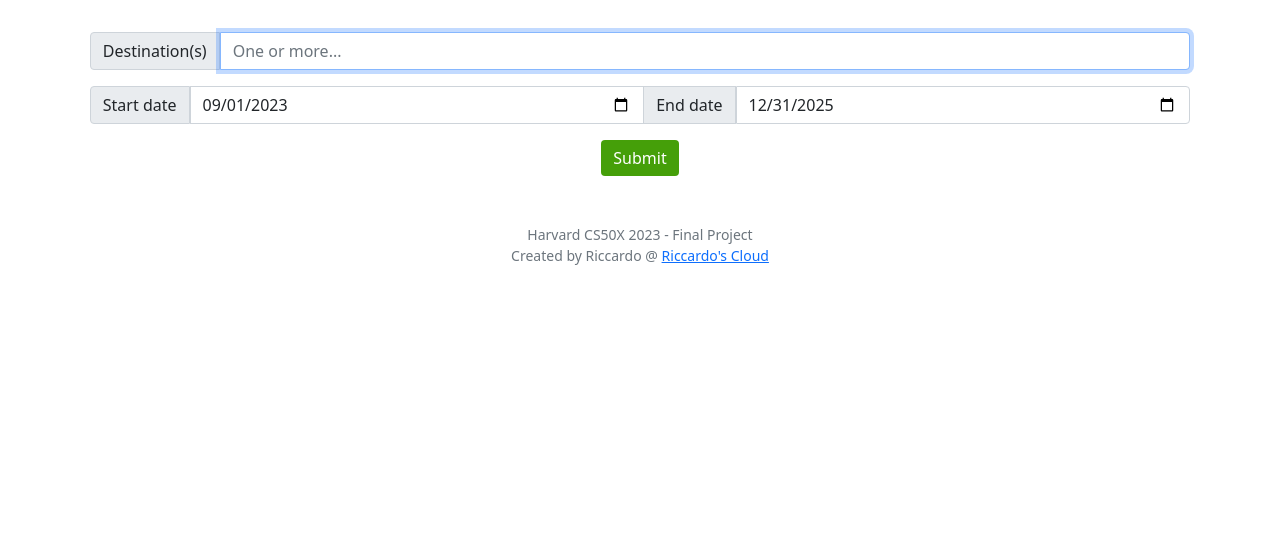
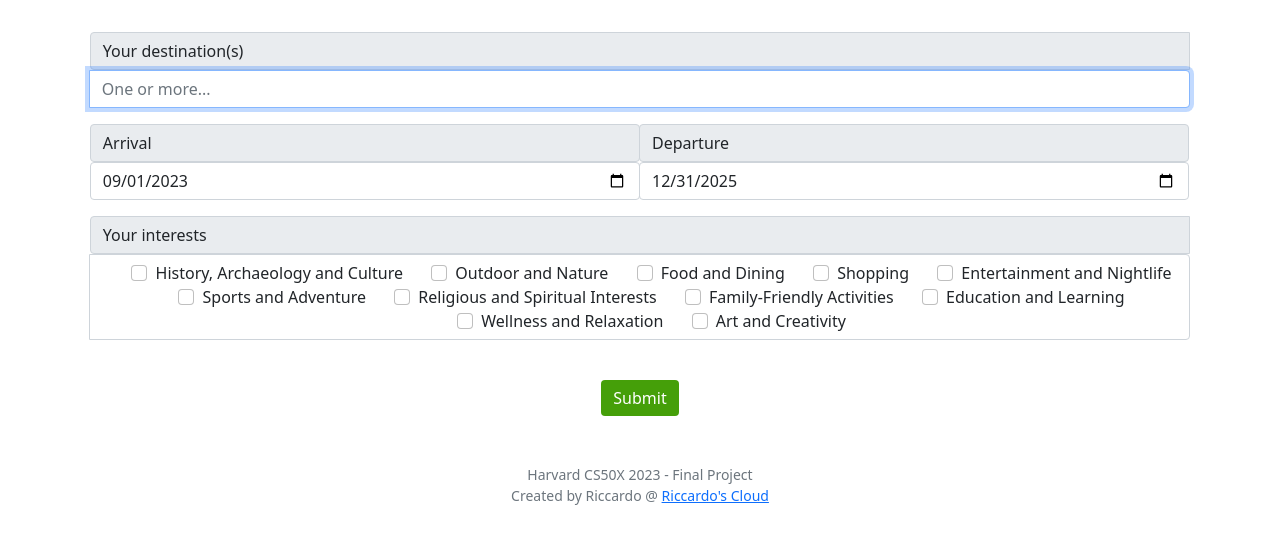
Before and after one commit to riccardoscloud/CS50x_2023, a Flask app: page /generate in a window 1280 px wide. Shown: the part 244-800 px from the top of the page. Run offline with Flask 3, Linux system fonts and the light colour scheme; a user stored in the database is signed in; some libraries are stand-ins or nearby versions.

Commit message:
Inputs in Generate page fully coded

```diff
--- a/week10/finalproject/app.py
+++ b/week10/finalproject/app.py
@@ -128,13 +128,28 @@ def generate():
 
     if request.method == "POST":
 
+        # Extract variables
+        destination = request.form.get("destination")
+        start_date = request.form.get("start_date")
+        end_date = request.form.get("end_date")
+        interests = request.form.getlist("interests")
+        interests_list = ""
+        for i in interests:
+            interests_list += i + ", "
+        interests_list = interests_list.rstrip(", ")
+
+        # Prompt generation
+        PROMPT = f"Destinations are: {destination},\n arrival is: {start_date},\n departure is: {end_date},\n interests are: {interests_list}"
 
         # Can do without additional app?
-        return render_template("/output.html")
+        return render_template("/output.html", prompt=PROMPT)
 
     # User reached route via GET (as by clicking a link or via redirect)
     else:
-        return render_template("/generate.html")
+
+        INTERESTS = ["History, Archaeology and Culture", "Outdoor and Nature", "Food and Dining", "Shopping", "Entertainment and Nightlife", "Sports and Adventure", "Religious and Spiritual Interests", "Family-Friendly Activities", "Education and Learning", "Wellness and Relaxation", "Art and Creativity"]
+
+        return render_template("/generate.html", interests=INTERESTS)
 
 
 @app.route("/faq")
--- a/week10/finalproject/templates/generate.html
+++ b/week10/finalproject/templates/generate.html
@@ -11,15 +11,30 @@
 <div class="container">
     <form action="/generate" method="POST">
         <div class="input-group mb-3">
-            <span class="input-group-text" id="basic-addon1">Destination(s)</span>
-            <input autocomplete="off" autofocus class="form-control mx-auto w-auto" id="destination" name="destination" placeholder="One or more..." type="text">
+            <span class="input-group-text vw-100">Your destination(s)</span>
+            <input autocomplete="off" autofocus class="form-control vw-100" id="destination" name="destination" placeholder="One or more..." type="text">
+        </div>
+        <div class="input-group mb-3 w-auto">
+            <span class="w-50">
+                <span class="input-group-text">Arrival</span>
+                <input autocomplete="off" class="form-control mx-auto" id="start_date" name="start_date" placeholder="Start date" type="date" value="2023-09-01" min="2023-09-01" max="2025-12-31">
+            </span>
+            <span class="w-50">
+                <span class="input-group-text" id="basic-addon2">Departure</span>
+                <input autocomplete="off" class="form-control mx-auto" id="end_date" name="end_date" placeholder="End date" type="date" value="2025-12-31" min="2023-09-01" max="2025-12-31">
+            </span>
         </div>
         <div class="input-group mb-3">
-            <span class="input-group-text" id="basic-addon2">Start date</span>
-            <input autocomplete="off" class="form-control mx-auto w-auto" id="start_date" name="start_date" placeholder="Start date" type="date" value="2023-09-01" min="2023-09-01" max="2025-12-31">
-            <span class="input-group-text" id="basic-addon2">End date</span>
-            <input autocomplete="off" class="form-control mx-auto w-auto" id="end_date" name="end_date" placeholder="End date" type="date" value="2025-12-31" min="2023-09-01" max="2025-12-31">
-        </div>
+            <span class="input-group-text vw-100">Your interests</span>
+            <div class="form-control vw-100">
+                {% for interest in interests %}
+                <span class="text-nowrap">
+                    <input class="form-check-input ms-4 me-1" name="interests" type="checkbox" value="{{ interest }}" aria-label="Checkbox for {{ interest}}" > {{ interest }}
+                </span>
+                {% endfor %}
+            </div>
+          </div>
+        <br>
         <button class="btn btn-primary" type="submit">Submit</button>
     </form>
 </div>
--- a/week10/finalproject/templates/index.html
+++ b/week10/finalproject/templates/index.html
@@ -30,7 +30,7 @@
                 <button class="btn btn-primary" type="redirect">Log In</button>
             </form>
         {% endif %}
-        <br><br>
+        <br><br><br>
 </div>
 
 {% endblock %}
```
Also changed, not shown: week10/finalproject/templates/output.html (added, +16 -0 lines), 2 other files.
